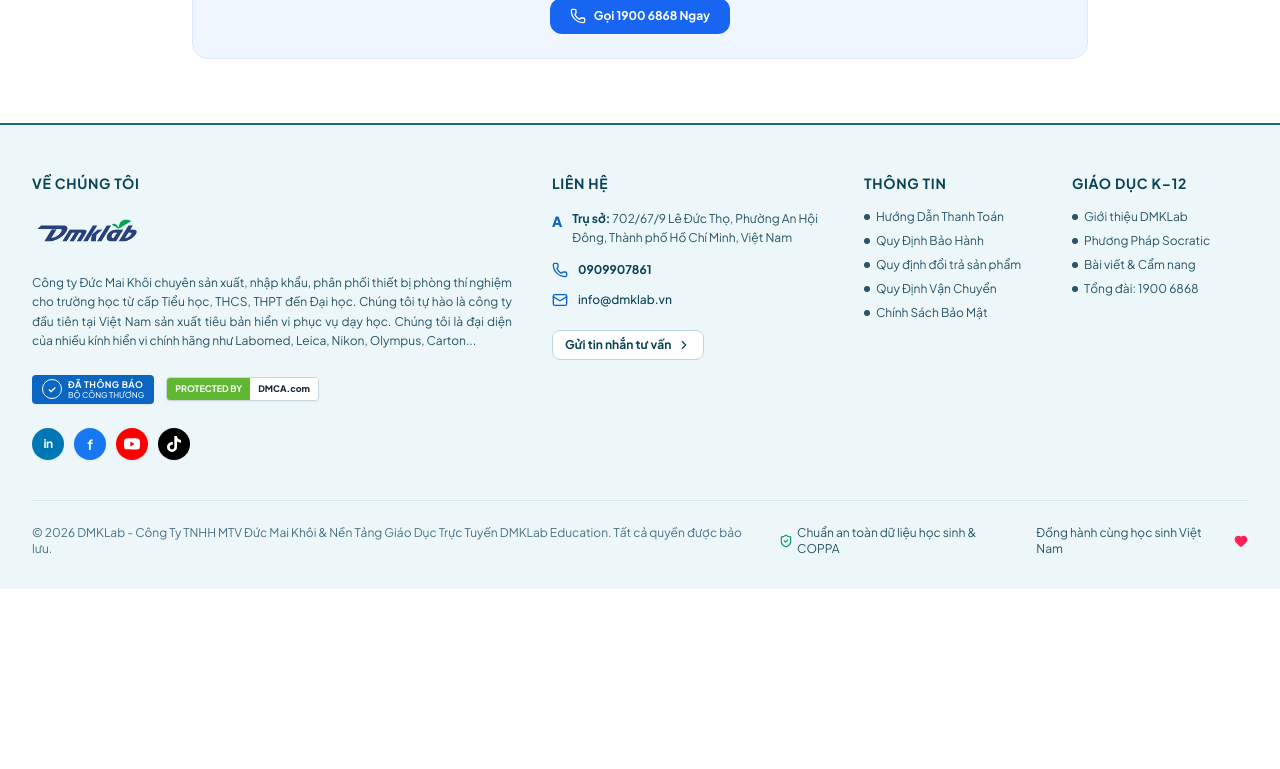
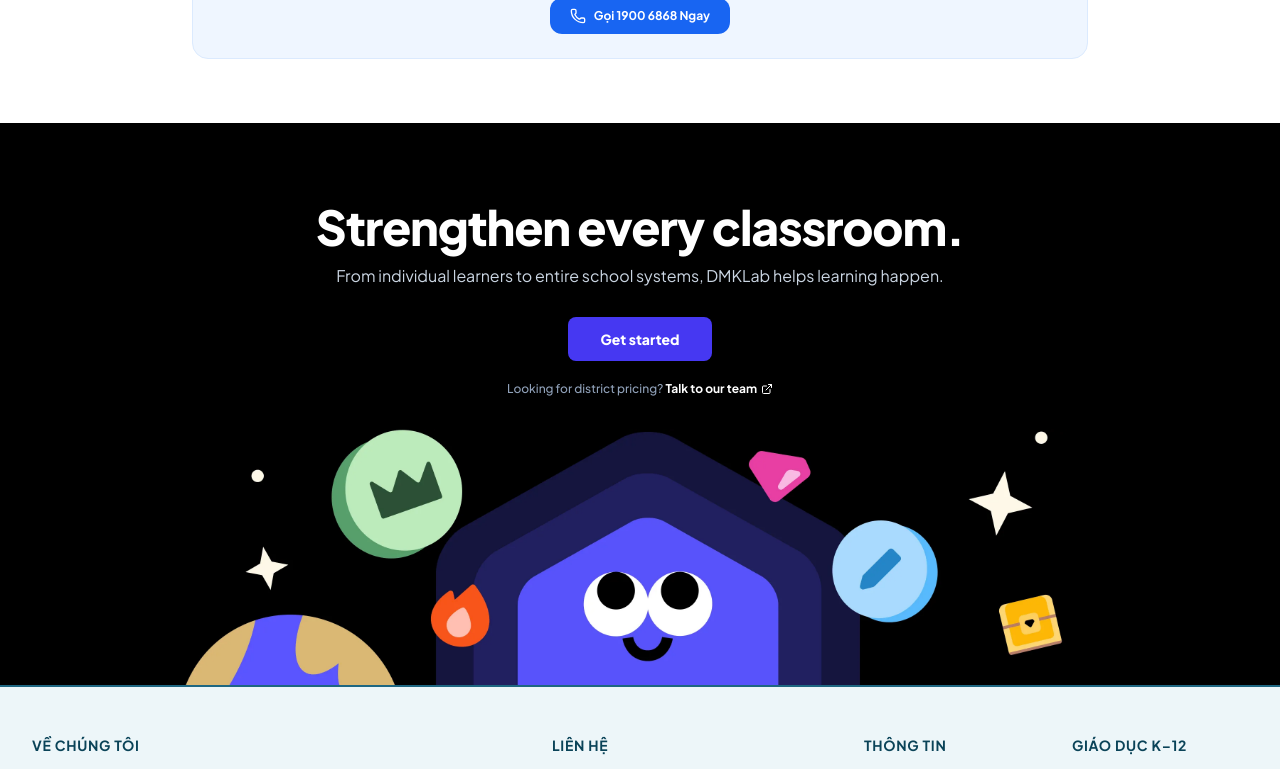
Before and after one commit to huywashere/DMKLab-Education, a Next.js app in the folder education-frontend/: page /contact in a window 1280 px wide. Shown: the part 2000-2769 px from the top of the page. Before the commit the page ends 2589 px from the top, so only its background shows below. Built offline with nearby package versions, Linux system fonts and the light colour scheme; no server answers.

Commit message:
feat(ui): add Khan Academy style pre-footer CTA section right above the footer

```diff
--- a/education-frontend/src/app/page.tsx
+++ b/education-frontend/src/app/page.tsx
@@ -297,6 +297,14 @@ export default function HomePage() {
         onOpenAbout={handleOpenAbout}
         onOpenArticles={handleOpenArticles}
         onOpenContact={handleOpenContact}
+        onGetStarted={() => {
+          if (!currentUser) {
+            setActiveView('register');
+          } else {
+            setActiveView('home');
+          }
+          window.scrollTo({ top: 0, behavior: 'smooth' });
+        }}
       />
     </div>
   );
--- a/education-frontend/src/components/Footer.tsx
+++ b/education-frontend/src/components/Footer.tsx
@@ -14,14 +14,71 @@ interface FooterProps {
   onOpenAbout?: () => void;
   onOpenArticles?: () => void;
   onOpenContact?: () => void;
+  onGetStarted?: () => void;
+  showPreFooter?: boolean;
 }
 
 export const Footer: React.FC<FooterProps> = ({
   onOpenAbout,
   onOpenArticles,
   onOpenContact,
+  onGetStarted,
+  showPreFooter = true,
 }) => {
   return (
+    <>
+      {/* ────────────────────────────────────────────────────────
+          KHAN ACADEMY STYLE PRE-FOOTER CTA SECTION
+          "Strengthen every classroom."
+      ──────────────────────────────────────────────────────── */}
+      {showPreFooter && (
+        <section className="bg-black text-white pt-16 sm:pt-20 pb-0 overflow-hidden relative">
+          <div className="max-w-4xl mx-auto px-4 sm:px-6 text-center space-y-3 relative z-10">
+            <h2 className="text-3xl sm:text-4xl md:text-5xl font-black text-white tracking-tight">
+              Strengthen every classroom.
+            </h2>
+            <p className="text-sm sm:text-base text-slate-300 max-w-2xl mx-auto leading-relaxed">
+              From individual learners to entire school systems, DMKLab helps learning happen.
+            </p>
+
+            {/* "Get started" CTA Button */}
+            <div className="pt-4 flex justify-center">
+              <button
+                type="button"
+                onClick={onGetStarted || onOpenAbout}
+                className="px-8 py-3 rounded-lg bg-[#4638F2] hover:bg-[#3828D6] active:scale-[0.98] text-white text-sm font-extrabold shadow-lg transition-all cursor-pointer"
+              >
+                Get started
+              </button>
+            </div>
+
+            {/* "Looking for district pricing? Talk to our team ↗" Sublink */}
+            <p className="text-xs text-slate-400 pt-2 font-medium">
+              Looking for district pricing?{" "}
+              <button
+                type="button"
+                onClick={onOpenContact}
+                className="text-white hover:underline font-bold inline-flex items-center gap-1 cursor-pointer"
+              >
+                Talk to our team <ExternalLink className="w-3 h-3" />
+              </button>
+            </p>
+          </div>
+
+          {/* Graphic Mascot with floating badges resting on bottom edge */}
+          <div className="mt-8 flex justify-center w-full px-2">
+            <img
+              src="/img-web/75eaf31453137fba-pre_footer_graphic_desktop@2x.webp"
+              alt="Strengthen every classroom with DMKLab"
+              className="w-full max-w-4xl lg:max-w-5xl h-auto object-contain select-none pointer-events-none -mb-1 block"
+            />
+          </div>
+        </section>
+      )}
+
+      {/* ────────────────────────────────────────────────────────
+          MAIN FOOTER (matching company reference specifications)
+      ──────────────────────────────────────────────────────── */}
       <footer className="bg-[#EDF6F9] text-[#285366] border-t-2 border-[#1E6782] pt-12 pb-8">
         <div className="max-w-7xl mx-auto px-4 sm:px-6 lg:px-8">
           {/* Main 4-Column Grid matching the user's reference image */}
@@ -292,5 +349,6 @@ export const Footer: React.FC<FooterProps> = ({
           </div>
         </div>
       </footer>
+    </>
   );
 };
--- a/education-frontend/src/features/student/KhanHomepage.tsx
+++ b/education-frontend/src/features/student/KhanHomepage.tsx
@@ -271,12 +271,12 @@ export const KhanHomepage: React.FC<KhanHomepageProps> = ({
             </ul>
           </div>
 
-          {/* Right: Real progress graphic from img-web */}
-          <div className="relative flex justify-center">
+          {/* Right: Mastery Growth graphic from img-web */}
+          <div className="relative flex justify-center items-center bg-slate-50/80 rounded-3xl p-6 sm:p-8 border border-slate-100 shadow-sm">
             <img
-              src="/img-web/75eaf31453137fba-pre_footer_graphic_desktop@2x.webp"
-              alt="Biểu đồ tiến độ học tập thực sự"
-              className="w-full max-w-md rounded-2xl object-contain drop-shadow-lg"
+              src="/img-web/v2_growing_asset.svg"
+              alt="4 cấp độ tinh thông kỹ năng: Chưa học - Làm quen - Thành thạo - Tinh thông"
+              className="w-full max-w-md object-contain drop-shadow-sm"
             />
           </div>
         </div>
```
Lines whose indentation alone changed are shown as unchanged.
